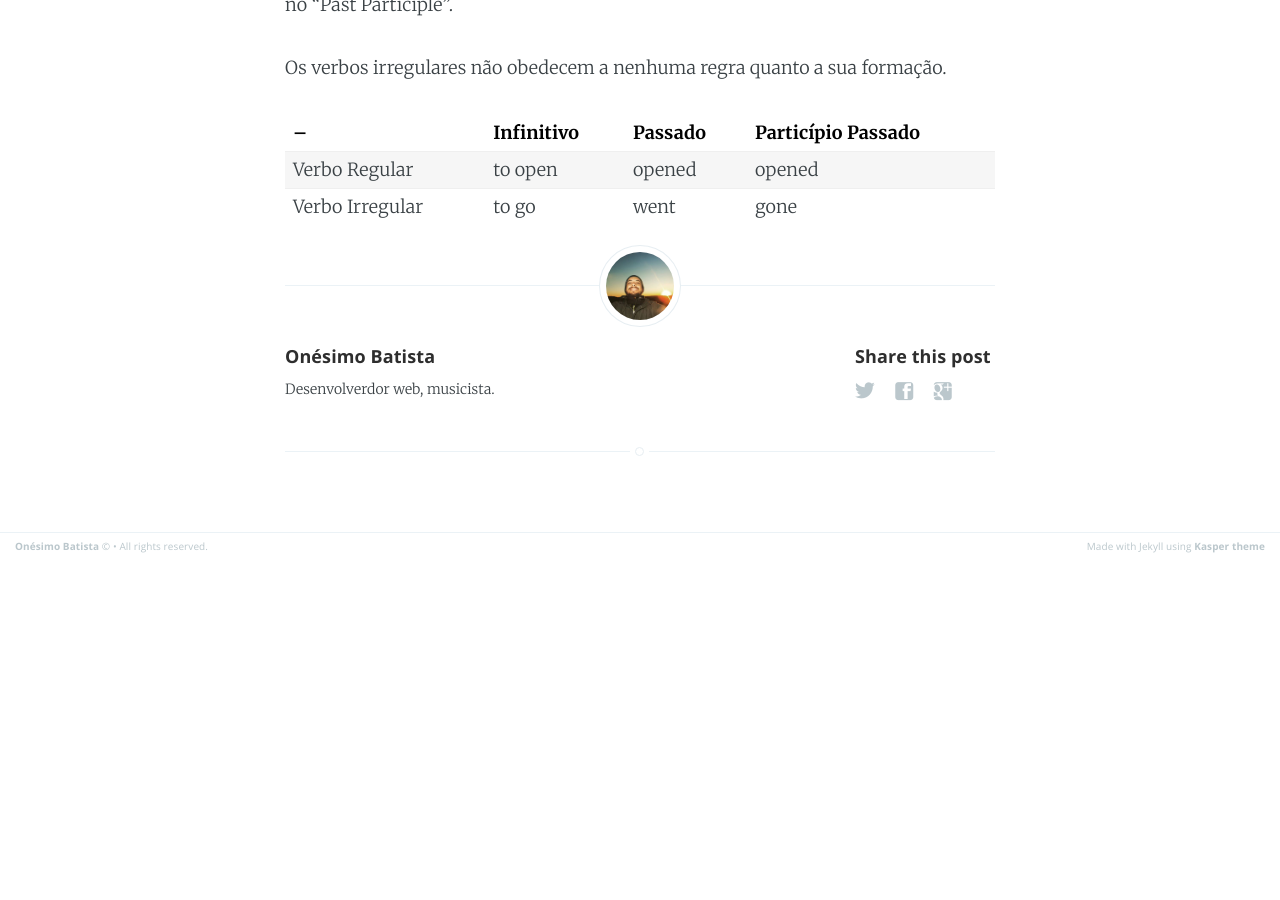
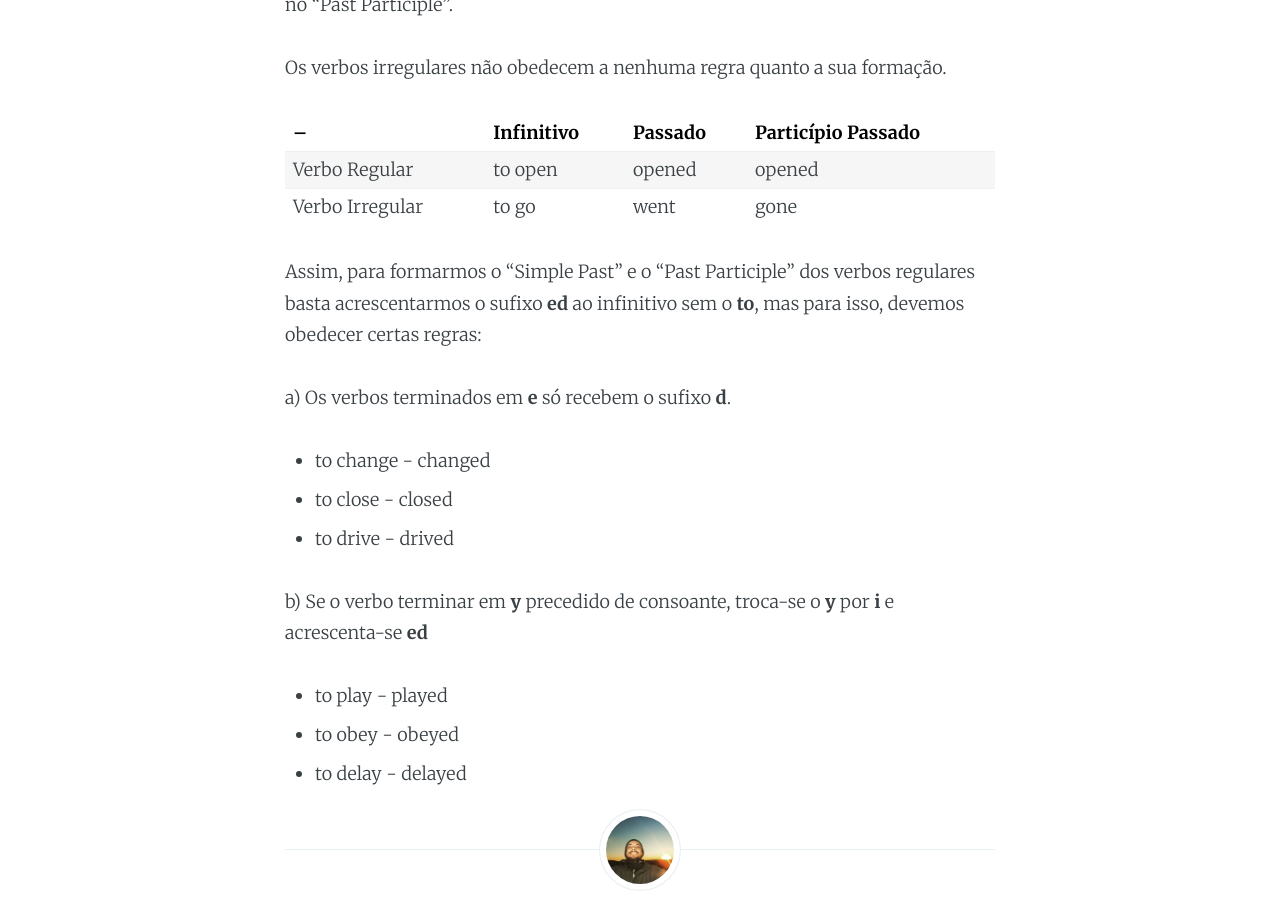
Before and after one commit to onesimo/blog, a Jekyll site: the page built from _posts/2018-04-18-english-grammar-lesson-nineteen.md, in a window 1280 px wide and 900 px high, scrolled down 596 px. Built offline with Jekyll 4.4.1, drawn with Linux system fonts in a browser that asks for light colours; before the commit the page ends 1157 px from its top, so only the background shows below that.

Commit message:
add post nineteen

```diff
--- a/_posts/2018-04-18-english-grammar-lesson-nineteen.md
+++ b/_posts/2018-04-18-english-grammar-lesson-nineteen.md
@@ -18,3 +18,18 @@ Os verbos irregulares não obedecem a nenhuma regra quanto a sua formação.
 --------------|------------|---------|--------------------
 Verbo Regular | to open | opened | opened
 Verbo Irregular | to go | went | gone
+
+
+Assim, para formarmos o "Simple Past" e o "Past Participle" dos verbos regulares basta acrescentarmos o sufixo **ed** ao infinitivo sem o **to**, mas para isso, devemos obedecer certas regras:
+
+a) Os verbos terminados em **e** só recebem o sufixo **d**.
+
+ - to change - changed
+ - to close - closed
+ - to drive - drived
+
+b) Se o verbo terminar em **y** precedido de consoante, troca-se o **y** por **i** e acrescenta-se **ed**
+
+ - to play - played
+ - to obey - obeyed
+ - to delay - delayed
```
